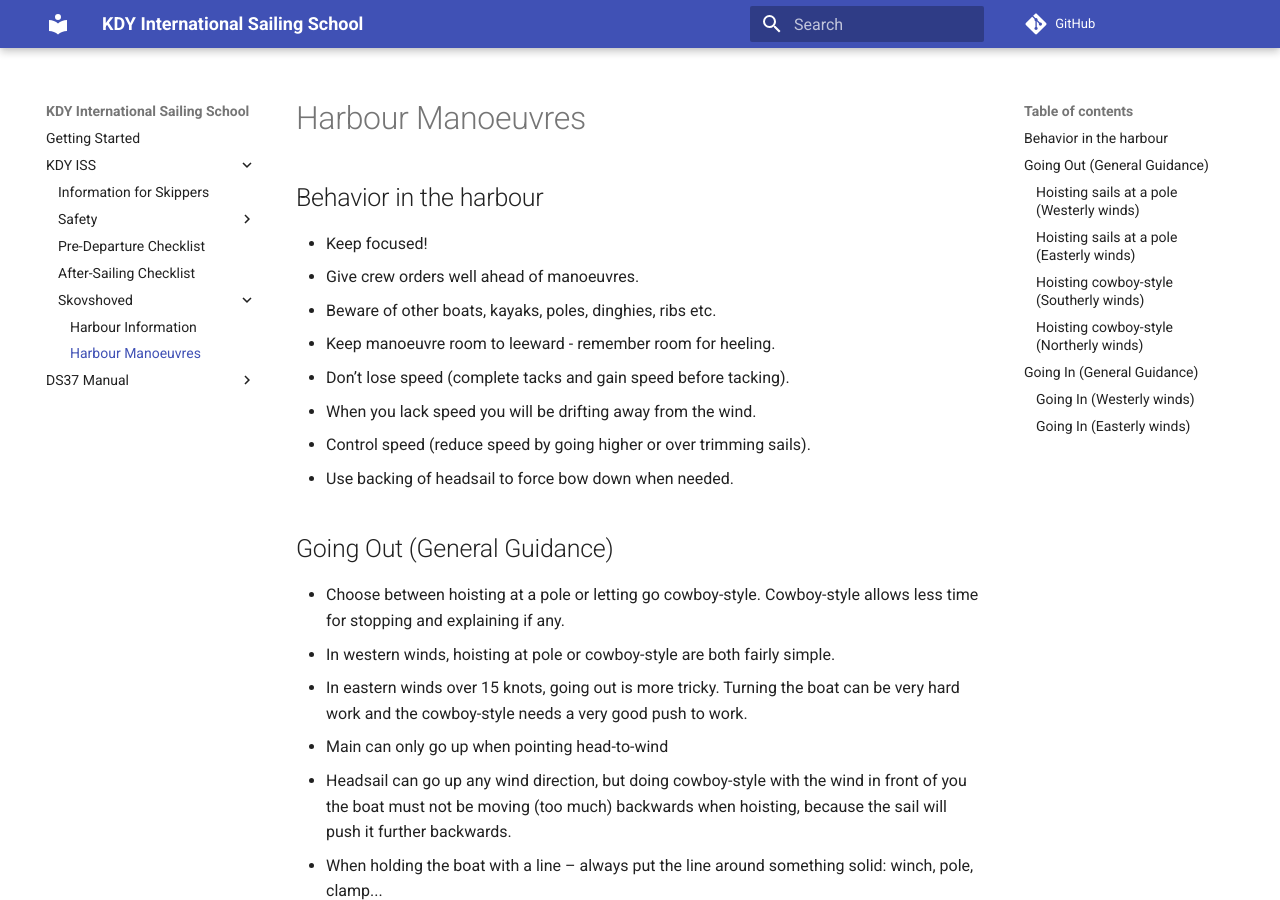
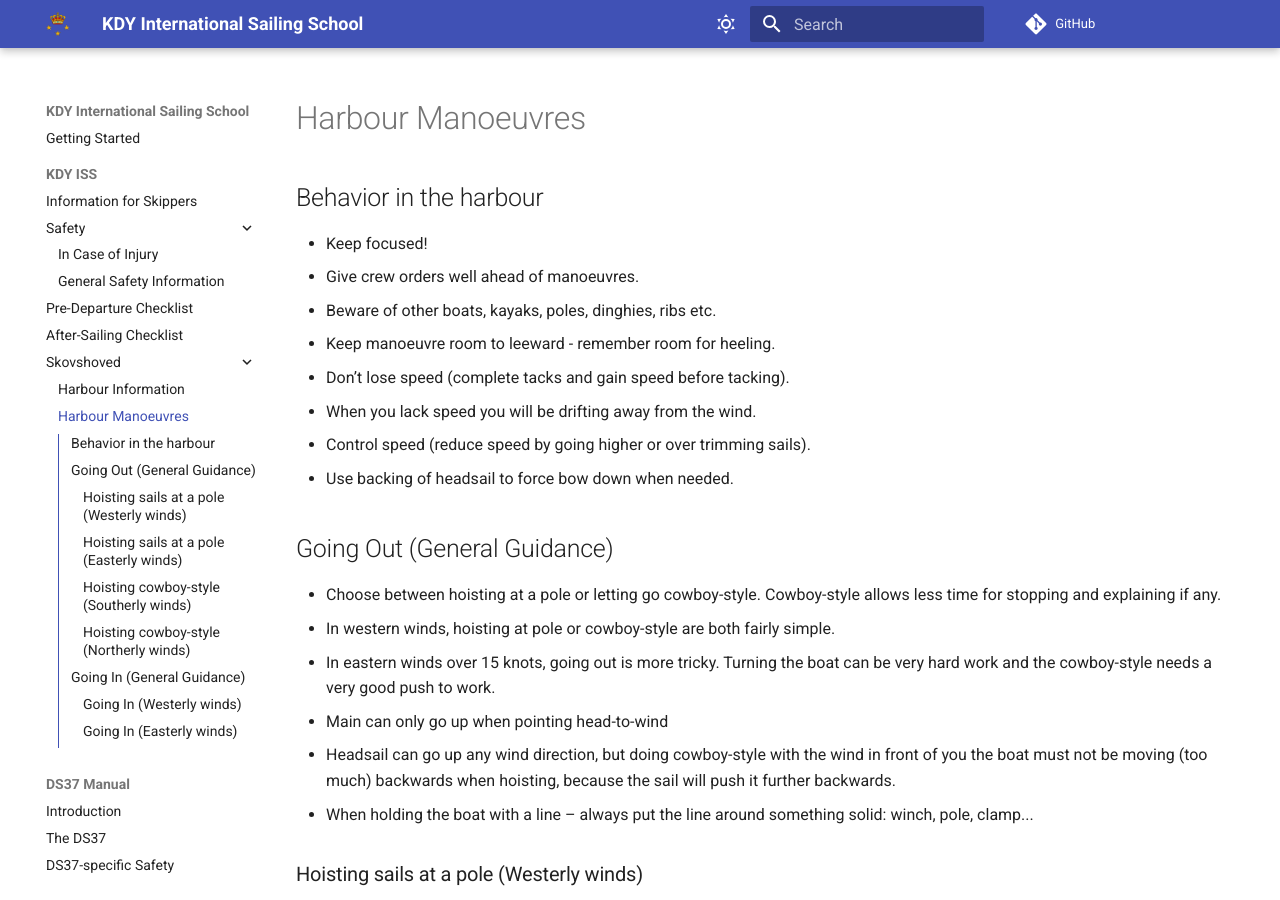
Before and after one commit to x123/kdy-iss, an MkDocs documentation site: the page built from docs/skovshoved-manoeuvres.md, in a window 1280 px wide and 900 px high. Built offline with MkDocs 1.6.1 and Material for MkDocs 9.7.7, drawn with Linux system fonts in a browser that asks for light colours; comment, search, counter and statistics services are not loaded.

Commit message:
add logo and enhance nav

```diff
--- a/mkdocs.yml
+++ b/mkdocs.yml
@@ -4,6 +4,25 @@
   name: material
   features:
     - navigation.footer
+    - navigation.expand
+    - navigation.sections
+    - navigation.tracking
+    - navigation.top
+    - toc.follow
+    - toc.integrate
+  logo: img/kdy-logo.png
+  palette:
+    - media: "(prefers-color-scheme: light)"
+      scheme: default
+      toggle:
+        icon: material/weather-sunny
+        name: Switch to dark mode
+
+    - media: "(prefers-color-scheme: dark)"
+      scheme: slate
+      toggle:
+        icon: material/weather-night
+        name: Switch to light mode
 extra:
   generator: false
 validation:
```
Also changed, not shown: docs/img/kdy-logo.png (added).
